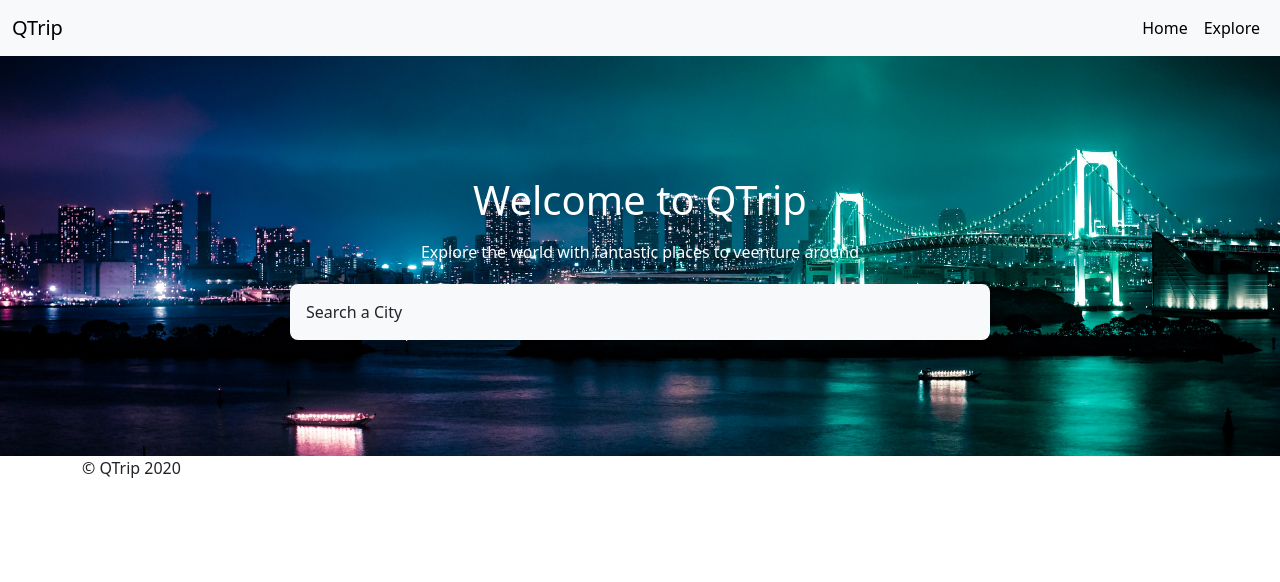
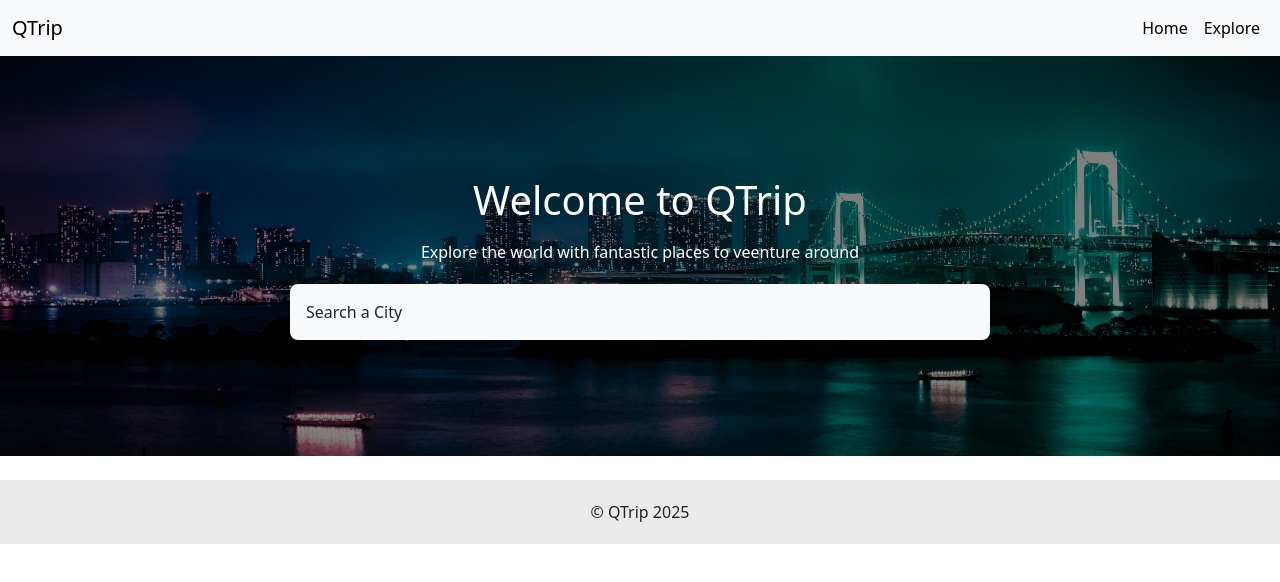
Before and after one commit to ryn-001/QTrip, a plain HTML site: page index.html in a window 1280 px wide. Drawn offline with nearby package versions, Linux system fonts and the light colour scheme.

Commit message:
Footer added

```diff
--- a/index.html
+++ b/index.html
@@ -40,7 +40,8 @@
         </main>
 
         <footer>
-            <div class="container">© QTrip 2020</div>
+            <br>
+            <div style="text-align: center; background-color: rgb(234, 234, 234); font-size: 16px; padding: 20px;">© QTrip 2025</div>
         </footer>
 
     </body>
--- a/styles.css
+++ b/styles.css
@@ -7,7 +7,7 @@
 .hero-section{
     width: 100%;
     height: 50vh;
-    background: url('./images/hero.jpg');
+    background: linear-gradient(rgba(0,0,0,0.5), rgba(0,0,0,0.5)), url('./images/hero.jpg');
     background-size: cover;
     background-position: center;
 }
```
